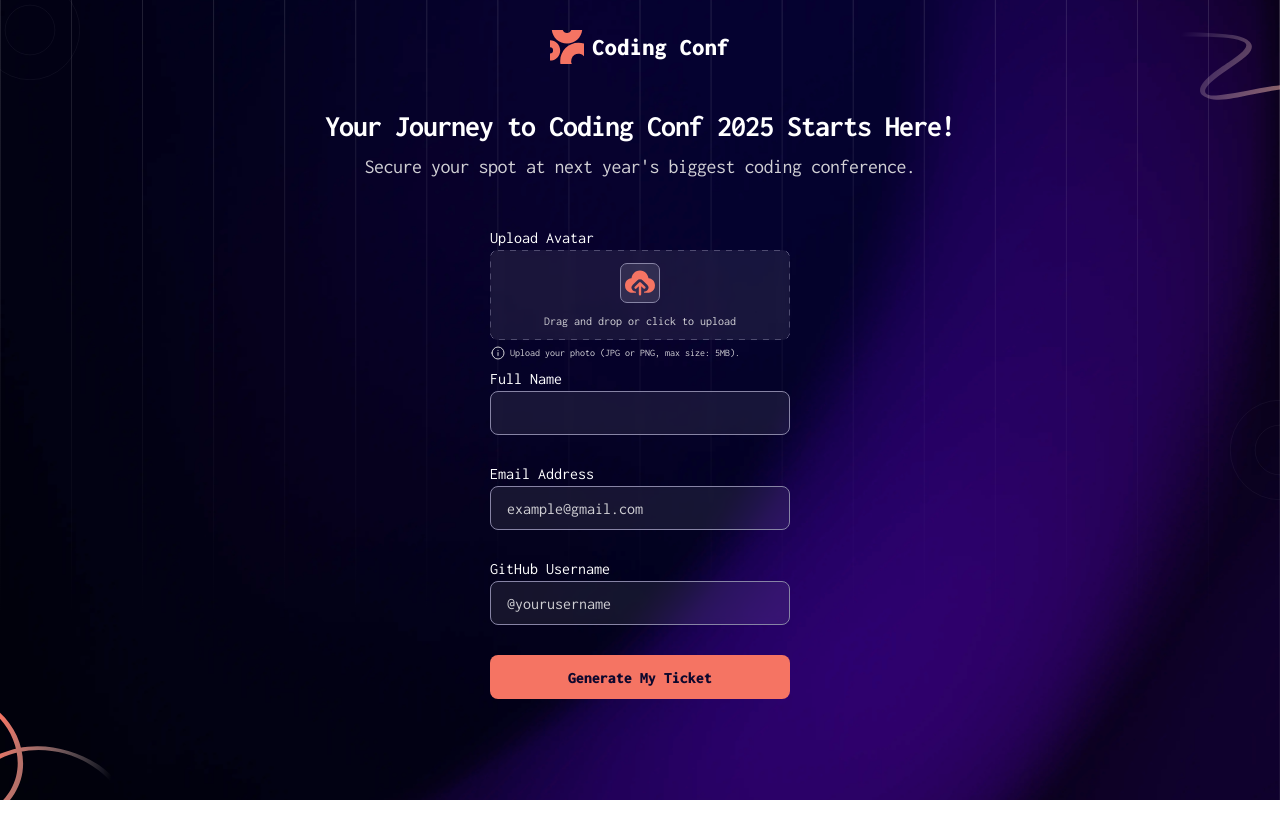
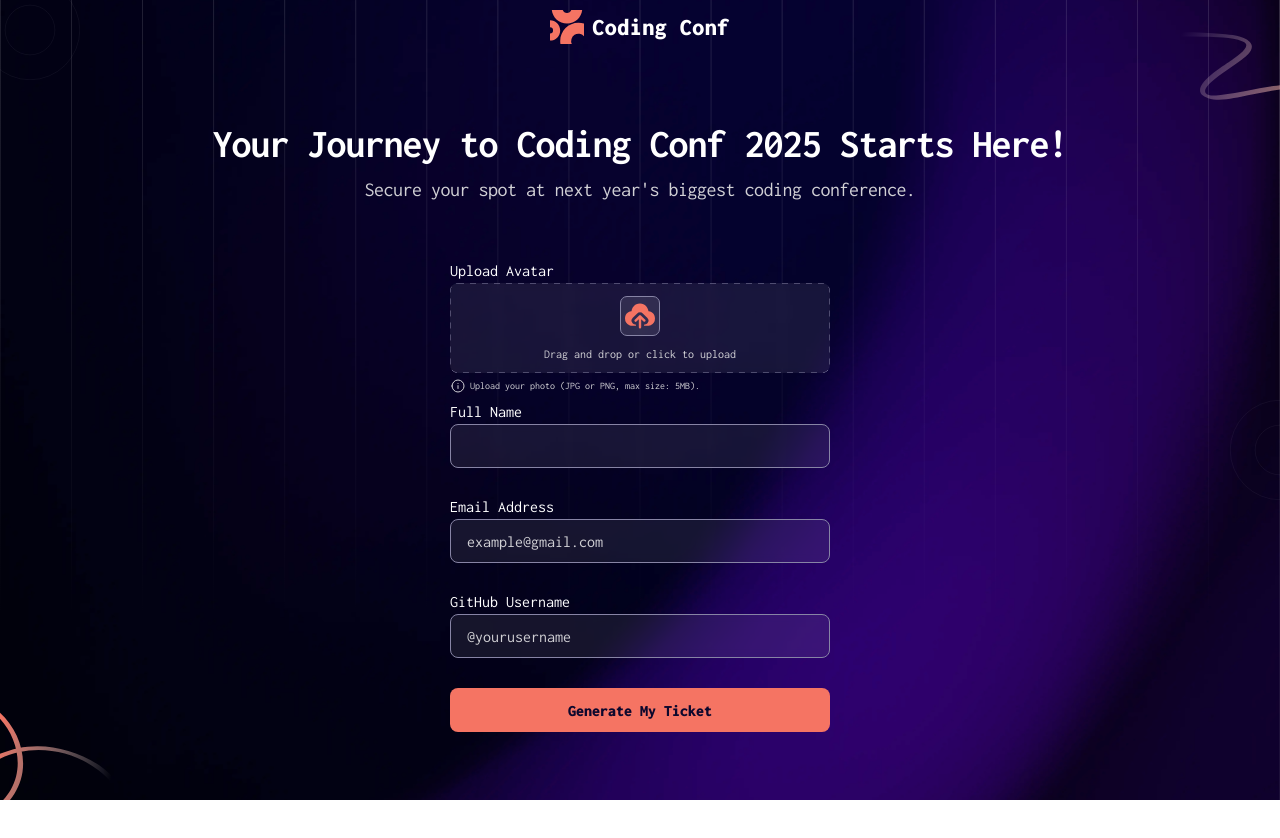
Before and after one commit to NavarroEmiliano/conference-ticket-generator-main, a React (Vite) app: page / in a window 1280 px wide. Shown: the top 838 px of the page. After the commit the page ends 800 px from the top, so only its background shows below. Built offline with nearby package versions, Linux system fonts and the light colour scheme.

Commit message:
mobile finished

```diff
--- a/src/App.css
+++ b/src/App.css
@@ -1,14 +1,13 @@
 .main-container {
     display: flex;
     flex-direction: column;
-    justify-content: space-evenly;
-    height: calc(100vh - 40px);
+    justify-content: center;
+    height: calc(100vh - 54px);
     padding: 16px 0;
 }
 
-@media (min-width: 320px) {
+@media (min-width: 376px) {
     .main-container {
-        justify-content: start;
-        gap: 50px;
+        gap: 60px;
     }
 }
--- a/src/components/Form/Form.module.css
+++ b/src/components/Form/Form.module.css
@@ -218,7 +218,7 @@
 }
 
 
-@media (min-width: 320px) {
+@media (min-width: 374px) {
     .input {
         height: 44px;
     }
@@ -241,3 +241,32 @@
         height: 44px;
     }
 }
+
+
+@media (min-width: 480px) {
+    .form {
+        width: 380px;
+    }
+
+    .input {
+        height: 44px;
+    }
+
+    .file-box {
+        height: 90px;
+    }
+
+    .file-preview {
+        width: 40px;
+        height: 40px;
+    }
+
+    .file-preview img {
+        height: 38px;
+        width: 38px;
+    }
+
+    .submit-btn {
+        height: 44px;
+    }
+}
--- a/src/components/Formtitle/Formtitle.module.css
+++ b/src/components/Formtitle/Formtitle.module.css
@@ -28,7 +28,7 @@
     letter-spacing: -0.5px;
 }
 
-@media (min-width: 320px) {
+@media (min-width: 376px) {
     .container h2 {
         font-size: 30px;
         padding-bottom: 12px;
@@ -39,3 +39,12 @@
         font-size: 20px;
     }
 }
+
+
+@media (min-width: 480px) {
+    .container h2 {
+        font-size: 40px;
+        padding-bottom: 12px;
+
+    }
+}
--- a/src/components/Header/Header.module.css
+++ b/src/components/Header/Header.module.css
@@ -17,11 +17,7 @@
     letter-spacing: 0.5px;
 }
 
-@media (min-width: 320px) {
-    .header-container {
-        padding: 30px;
-    }
-
+@media (min-width: 376px) {
     .header-container img {
         height: 34px;
     }
--- a/src/components/Tickettitle/TicketTitle.module.css
+++ b/src/components/Tickettitle/TicketTitle.module.css
@@ -40,7 +40,7 @@
     color: var(--Orange-700);
 }
 
-@media (min-width: 320px) {
+@media (min-width: 376px) {
     .container h2 {
         font-size: 30px;
         padding-bottom: 12px;
```
